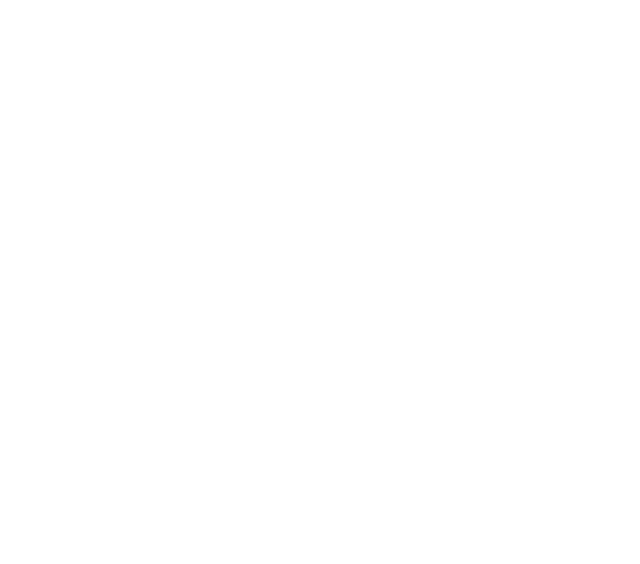
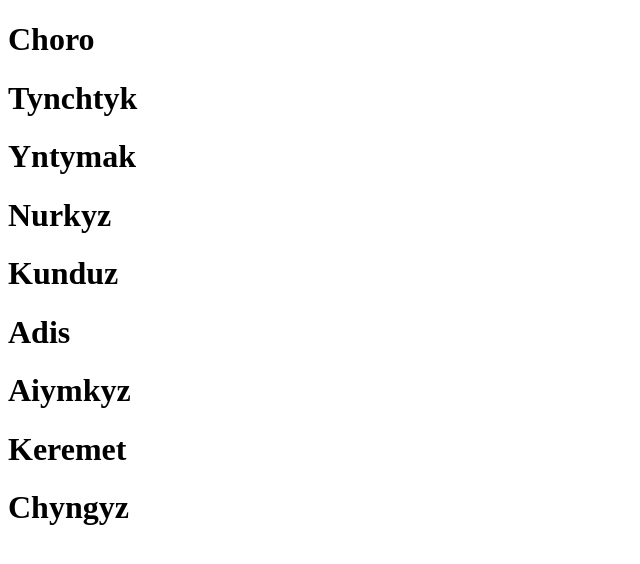
Before and after one commit to Erjankydyrov/my-first-app, a React (Create React App) app: page / in a window 1280 px wide. Shown: the top 564 px of the page, without its empty margins (0-640 px from the left). Built offline with nearby package versions, Linux system fonts and the light colour scheme.

Commit message:
corected App.js

```diff
--- a/src/App.js
+++ b/src/App.js
@@ -1,10 +1,40 @@
-import "./App.css";
+import Person from "./components/Person/Person";
 import PersonList from "./components/PersonList/PersonList";
 
 function App() {
+  const persons = [
+    { name: "Elaman", role: "Teacher", wpm: 10, commits: 100 },
+    { name: "Choro", role: "Assistant", wpm: 78, commits: 10401 },
+    { name: "Tynchtyk", role: "Teacher", wpm: 102, commits: 0 },
+    { name: "Danila", role: "Student", wpm: -5, commits: 1244 },
+    { name: "Madina", role: "Student", wpm: 30, commits: 5000 },
+    { name: "Tatyna", role: "Student", wpm: 27, commits: 572541 },
+    { name: "Emirlan", role: "Student", wpm: 20, commits: 56566 },
+    { name: "Baitemir", role: "Student", wpm: 35, commits: 556 },
+    { name: "Yntymak", role: "Student", wpm: 40, commits: 55 },
+    { name: "Tamara", role: "Student", wpm: 32, commits: 999 },
+    { name: "Nurkyz", role: "Student", wpm: 39, commits: 26 },
+    { name: "Kunduz", role: "Student", wpm: 38, commits: 99 },
+    { name: "Adis", role: "Student", wpm: 39, commits: 56 },
+    { name: "Islam", role: "Student", wpm: 20, commits: 25 },
+    { name: "Felix", role: "Student", wpm: 25, commits: 99 },
+    { name: "Erjan", role: "Student", wpm: 19, commits: 9959 },
+    { name: "Ermek", role: "Student", wpm: 28, commits: 6655 },
+    { name: "Aiymkyz", role: "Student", wpm: 37, commits: 226 },
+    { name: "Keremet", role: "Student", wpm: 41, commits: 999 },
+    { name: "Karlygach", role: "Student", wpm: 25, commits: 66 },
+    { name: "Keremet", role: "Student", wpm: 32, commits: 52 },
+    { name: "Kutman", role: "Student", wpm: 33, commits: 99 },
+    { name: "Chyngyz", role: "Student", wpm: 36, commits: 559 },
+  ];
+
+  const students = persons.filter(person => person.role == "Student");
+  const wpms = persons.filter(person => person.wpm > 35);
+  const commits = persons.filter(person => person.commits > 35);
+
   return (
     <div className="App">
-
+      <PersonList persons = {wpms}/>
     </div>
   );
 }
```
